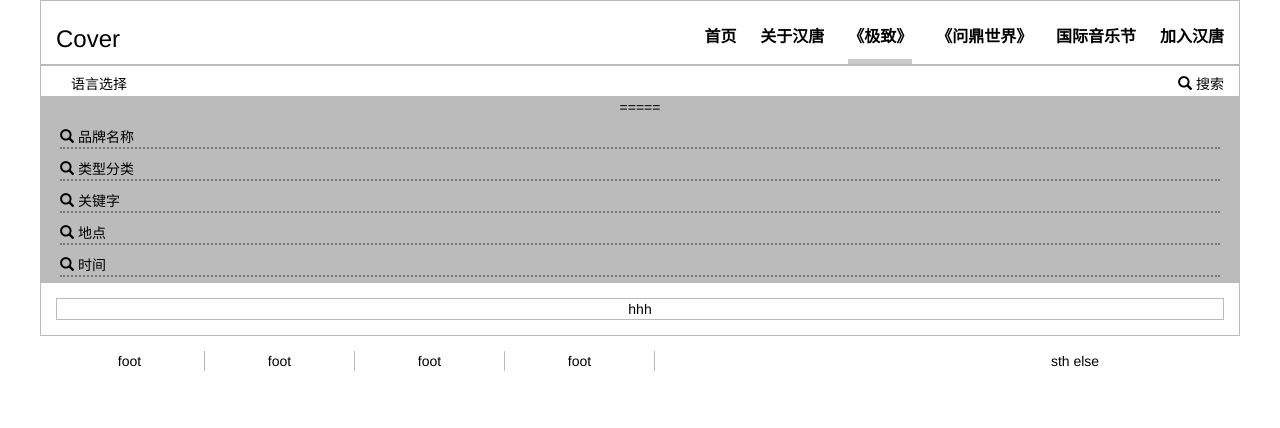
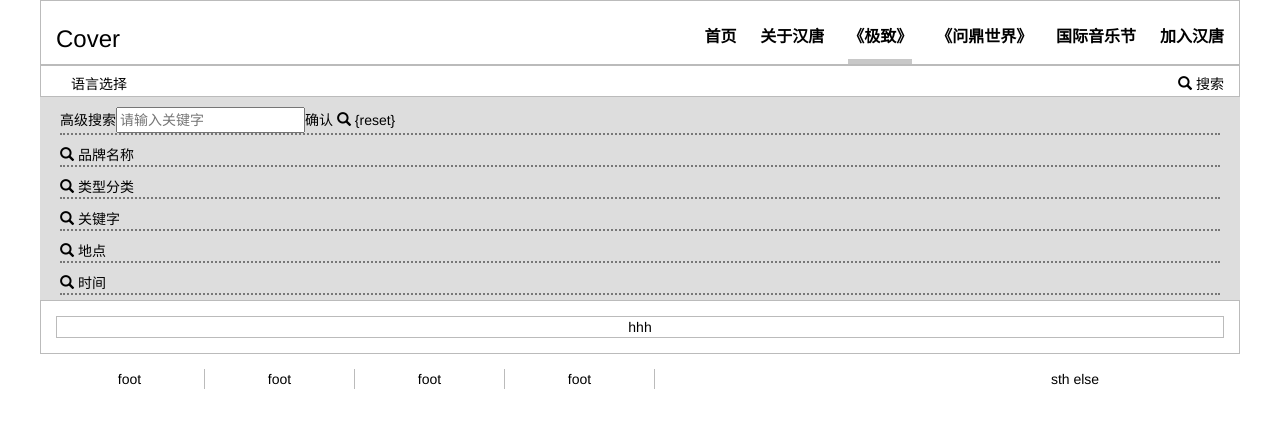
Before and after one commit to TT931230/Hantang, a CodeIgniter app: page /database/index.php/test/ul in a window 1280 px wide, after a click on "搜索". Shown: the top 428 px of the page. Run offline with CodeIgniter, Linux system fonts and the light colour scheme; some libraries are stand-ins or nearby versions.

Commit message:
update search

```diff
--- a/application/controllers/Test.php
+++ b/application/controllers/Test.php
@@ -22,6 +22,45 @@
             'location' => $this->lang->line('location'),
             'time' => $this->lang->line('time'),
             'keyword' => $this->lang->line('keyword'),
+            'seniorsearch' => $this->lang->line('seniorsearch'),
+            'inputtip' => $this->lang->line('inputtip'),
+            'commit' => $this->lang->line('commit'),
+            'reset' =>  $this->lang->line('reset'),
+            'search_brandname' => array(
+                array('oid' => '100001', 'content' => '品牌1'),
+                array('oid' => '100002', 'content' => '品牌2'),
+                array('oid' => '100003', 'content' => '品牌3'),
+                array('oid' => '100004', 'content' => '品牌4'),
+                array('oid' => '100005', 'content' => '品牌5')
+            ),
+            'search_type' => array(
+                array('oid' => '100006', 'content' => '类型1'),
+                array('oid' => '100007', 'content' => '类型2'),
+                array('oid' => '100008', 'content' => '类型3'),
+                array('oid' => '100009', 'content' => '类型4'),
+                array('oid' => '100010', 'content' => '类型5')
+            ),
+            'search_keyword' => array(
+                array('oid' => '100011', 'content' => '关键词1'),
+                array('oid' => '100012', 'content' => '关键词2'),
+                array('oid' => '100013', 'content' => '关键词3'),
+                array('oid' => '100014', 'content' => '关键词4'),
+                array('oid' => '100015', 'content' => '关键词5')
+            ),
+            'search_location' => array(
+                array('oid' => '100016', 'content' => '地址1'),
+                array('oid' => '100017', 'content' => '地址2'),
+                array('oid' => '100018', 'content' => '地址3'),
+                array('oid' => '100019', 'content' => '地址4'),
+                array('oid' => '100020', 'content' => '地址5')
+            ),
+            'search_time' => array(
+                array('oid' => '100021', 'content' => '时间1'),
+                array('oid' => '100022', 'content' => '时间2'),
+                array('oid' => '100023', 'content' => '时间3'),
+                array('oid' => '100024', 'content' => '时间4'),
+                array('oid' => '100025', 'content' => '时间5')
+            ),
             'homenav' => 'active',
             'aboutnav' =>  '',
             'ulnav' => '',
@@ -55,6 +94,9 @@
             'location' => $this->lang->line('location'),
             'time' => $this->lang->line('time'),
             'keyword' => $this->lang->line('keyword'),
+            'seniorsearch' => $this->lang->line('seniorsearch'),
+            'inputtip' => $this->lang->line('inputtip'),
+            'commit' => $this->lang->line('commit'),
             'homenav' => '',
             'aboutnav' =>  'active',
             'ulnav' => '',
@@ -87,6 +129,9 @@
             'location' => $this->lang->line('location'),
             'time' => $this->lang->line('time'),
             'keyword' => $this->lang->line('keyword'),
+            'seniorsearch' => $this->lang->line('seniorsearch'),
+            'inputtip' => $this->lang->line('inputtip'),
+            'commit' => $this->lang->line('commit'),
             'homenav' => '',
             'aboutnav' =>  '',
             'ulnav' => 'active',
@@ -119,6 +164,9 @@
             'location' => $this->lang->line('location'),
             'time' => $this->lang->line('time'),
             'keyword' => $this->lang->line('keyword'),
+            'seniorsearch' => $this->lang->line('seniorsearch'),
+            'inputtip' => $this->lang->line('inputtip'),
+            'commit' => $this->lang->line('commit'),
             'homenav' => '',
             'aboutnav' =>  '',
             'ulnav' => '',
@@ -151,6 +199,9 @@
             'location' => $this->lang->line('location'),
             'time' => $this->lang->line('time'),
             'keyword' => $this->lang->line('keyword'),
+            'seniorsearch' => $this->lang->line('seniorsearch'),
+            'inputtip' => $this->lang->line('inputtip'),
+            'commit' => $this->lang->line('commit'),
             'homenav' => '',
             'aboutnav' =>  '',
             'ulnav' => '',
@@ -183,6 +234,9 @@
             'location' => $this->lang->line('location'),
             'time' => $this->lang->line('time'),
             'keyword' => $this->lang->line('keyword'),
+            'seniorsearch' => $this->lang->line('seniorsearch'),
+            'inputtip' => $this->lang->line('inputtip'),
+            'commit' => $this->lang->line('commit'),
             'homenav' => '',
             'aboutnav' =>  '',
             'ulnav' => '',
--- a/application/language/zn/test_lang.php
+++ b/application/language/zn/test_lang.php
@@ -1,4 +1,7 @@
 <?php
+$lang['commit']='确认';
+$lang['inputtip']='请输入关键字';
+$lang['seniorsearch']='高级搜索';
 $lang['search']='搜索';
 $lang['language']='语言选择';
 $lang['introduce']='公司简介';
@@ -15,3 +18,4 @@
 $lang['location']='地点';
 $lang['keyword']='关键字';
 $lang['time']='时间';
+$lang['reset']='重新筛选';
--- a/application/views/search.php
+++ b/application/views/search.php
@@ -22,25 +22,59 @@
         </div>
     </div>
 </div>
-<div id="class1content" style="display:none;" class="cover-container">=====
+<div id="class1content" style="display:none;" class="cover-container">
+    <div class="searchdetailarea" id="searchdetailarea">
+        {seniorsearch}<input type="text" placeholder="{inputtip}" name="searchcontent"><a href="#" class="searchdetail" role="button" onclick="">{commit}</a>
+        <a href="#" class="dropdowncust" role="button" onclick=""><i class="glyphicon glyphicon-search"></i> {reset}</a>
+    </div>
     <div class="searchdetailarea">
         <a href="#" class="searchdetail" role="button" onclick="$use('class2content')"><i class="glyphicon glyphicon-search"></i> {brandname}</a>
     </div>
-    <div id="class2content" style="display:none;" class="searchcontentarea">1</div>
+    <div id="class2content" style="display:none;" class="searchcontentarea">
+        {search_brandname}
+        <span class="searchcontent">
+                <input type="checkbox" id="{oid}" value="{content}" onclick="$searchcontent({oid})"/><span>{content}</span>
+        </span>
+        {/search_brandname}
+    </div>
     <div class="searchdetailarea">
         <a href="#" class="searchdetail" role="button" onclick="$use('class3content')"><i class="glyphicon glyphicon-search"></i> {type}</a>
     </div>
-    <div id="class3content" style="display:none;" class="searchcontentarea">2</div>
+    <div id="class3content" style="display:none;" class="searchcontentarea">
+        {search_type}
+        <span class="searchcontent">
+                <input type="checkbox" id="{oid}" value="{content}"/><span>{content}</span>
+        </span>
+        {/search_type}
+    </div>
     <div class="searchdetailarea">
         <a href="#" class="searchdetail" role="button" onclick="$use('class4content')"><i class="glyphicon glyphicon-search"></i> {keyword}</a>
     </div>
-    <div id="class4content" style="display:none;" class="searchcontentarea">3</div>
+    <div id="class4content" style="display:none;" class="searchcontentarea">
+        {search_keyword}
+        <span class="searchcontent">
+                <input type="checkbox" id="{oid}" value="{content}"/><span>{content}</span>
+        </span>
+        {/search_keyword}
+    </div>
     <div class="searchdetailarea">
         <a href="#" class="searchdetail" role="button" onclick="$use('class5content')"><i class="glyphicon glyphicon-search"></i> {location}</a>
     </div>
-    <div id="class5content" style="display:none;" class="searchcontentarea">4</div>
+    <div id="class5content" style="display:none;" class="searchcontentarea">
+        {search_location}
+        <span class="searchcontent">
+                <input type="checkbox" id="{oid}" value="{content}"/><span>{content}</span>
+        </span>
+        {/search_location}
+    </div>
     <div class="searchdetailarea">
         <a href="#" class="searchdetail" role="button" onclick="$use('class6content')"><i class="glyphicon glyphicon-search"></i> {time}</a>
     </div>
-    <div id="class6content" style="display:none;" class="searchcontentarea">5</div>
+    <div id="class6content" style="display:none;" class="searchcontentarea">
+        {search_time}
+        <span class="searchcontent">
+                <input type="checkbox" id="{oid}" value="{content}"/><span>{content}</span>
+        </span>
+        {/search_time}
+    </div>
 </div>
--- a/bootstrap/css/main.css
+++ b/bootstrap/css/main.css
@@ -2,9 +2,23 @@
  * Globals
  */
 #class1content {
-    background-color: #bbbbbb;
+    background-color: #dddddd;
     overflow:hidden;
     display:none;
+}
+.searchcontent{
+    display:inline-block;
+    width:200px;
+}
+.iconcust{
+    float:right;
+}
+.searchcontentdiv{
+    display:inline-block;
+    width:150px;
+    border:1px solid #aaaaaa;
+    margin-left: 25px;
+    margin-right: 25px;
 }
 .dropdownmenucust{
     border: #bbbbbb;
--- a/bootstrap/js/main.js
+++ b/bootstrap/js/main.js
@@ -39,3 +39,28 @@
         $D2(elementid);
     }
 }
+
+function $addcontent(oid){
+    var div=$('searchdetailarea');
+    var checkbox=$(oid);
+    var div2 = document.createElement("span");
+    div2.id =oid+checkbox.value;
+    div2.className = 'searchcontentdiv';
+    div2.innerHTML=checkbox.value+"<span class='glyphicon glyphicon-remove iconcust'/>";
+    div.appendChild(div2);
+}
+function $removecontent(oid){
+    var div=$('searchdetailarea');
+    var checkbox=$(oid);
+    var div2 =$(oid+checkbox.value);
+    div.removeChild(div2);
+}
+
+function $searchcontent(oid){
+    var checkbox=$(oid);
+    if(checkbox.checked){
+        $addcontent(oid);
+    }else{
+        $removecontent(oid);
+    }
+}
```
